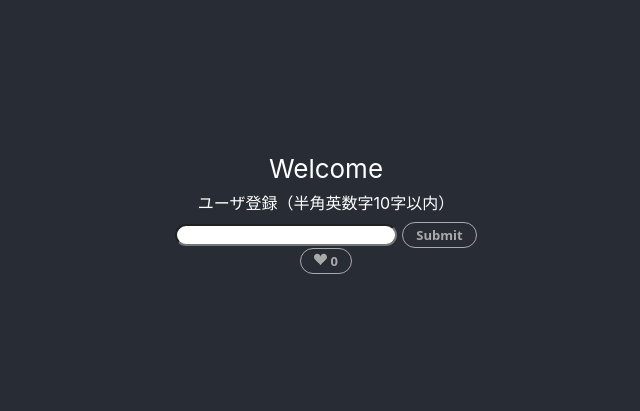
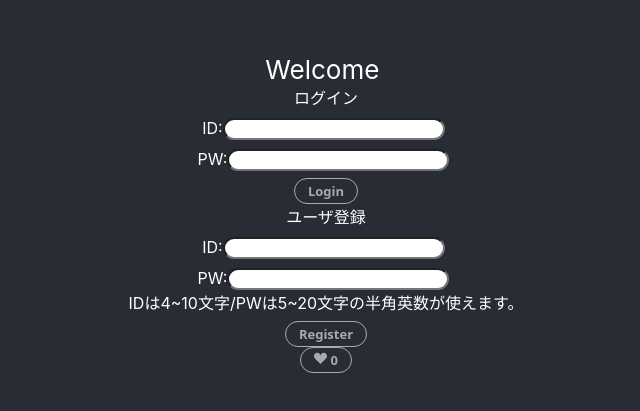
Before and after one commit to nkte8/favo-system, a React (Create React App) app in the folder frontend/: page / in a window 1280 px wide. Shown: the part 187-598 px from the top of the page, without its empty margins (314-954 px from the left). Built offline with nearby package versions, Linux system fonts and the light colour scheme; no server answers.

Commit message:
コンポーネントを改善

```diff
--- a/frontend/src/App.tsx
+++ b/frontend/src/App.tsx
@@ -1,22 +1,27 @@
 import React from 'react';
 // import logo from './logo.svg';
 import './App.css';
+
+import Userlabel from './components/userlabel/main'
+import UserForm from './components/userform/main'
 import Favobutton from './components/favobutton/main'
 import Favolabel from './components/favolabel/main'
-import Registeruser from './components/registeruser/main'
-import Userlabel from './components/userlabel/main'
 
-const api_url = "http://lsgh7xzkuz2dqul69u7lcr6hcgdtij9b.lambda-url.us-east-1.localhost.localstack.cloud:4566/"
+const api_url = "http://ujz4r4qyl12ptys7xniv42fbyhqvkuvj.lambda-url.ap-northeast-1.localhost.localstack.cloud:4566/"
 const page_name = "hoge"
-const localstrage_label = "user_name"
+
 function App() {
 	return (
 		<div className="App">
 			<header className="App-header">
-				<div>Welcome <Userlabel localstorage_id_key={localstrage_label}/></div>
-				<Registeruser localstorage_id_key={localstrage_label}/>
-				<Favobutton api_url={api_url} page_name={page_name} localstorage_id_key={localstrage_label} />
-				<Favolabel api_url={api_url} localstorage_id_key={localstrage_label} />
+				<div>Welcome&nbsp;
+					<Userlabel api_url={api_url} /></div>
+				<UserForm api_url={api_url} arg='auth' />
+				<UserForm api_url={api_url} arg='register' />
+				<Favobutton
+					api_url={api_url} page_name={page_name} />
+				<Favolabel
+					api_url={api_url} />
 			</header>
 		</div>
 	);
--- a/frontend/src/components/favobutton/main.tsx
+++ b/frontend/src/components/favobutton/main.tsx
@@ -1,70 +1,40 @@
 import React, { useState, useEffect } from 'react';
 
 import './main.css';
+import { favo_api, get_auth_local } from '@/utils/favoapi'
 
 interface Props {
-    api_url: string;
-    page_name: string;
-    localstorage_id_key: string;
+    api_url: string,
+    page_name: string,
 }
+export default function Favobutton({ api_url, page_name }: Props) {
 
-export default function Favobutton({ api_url, page_name, localstorage_id_key }: Props) {
+    const auth = get_auth_local()
 
-    // user情報をlocalstorageから取得
-    var user_name: string | null = null
-    if (typeof localStorage !== "undefined"){
-        const value = localStorage.getItem(localstorage_id_key);
-        if (value !== null) {
-            user_name = value
+    const [count, setCount] = useState(0);
+    const [active, setActive] = useState(false);
+
+    const runFavoApi = async (arg: "read" | "push") => {
+        try {
+            let c = await favo_api(api_url, page_name, auth.id, auth.secret, arg)
+            if (c.favcount !== null) {
+                setCount(c.favcount)
+            }
+            return (c.favcount !== null)
+        } catch (e) {
+            return false
         }
     }
 
-    const [count, setCount] = useState(0);
-    const [active, setActive] = useState(false);
-    const get_result = async () => fetch(api_url, {
-        method: 'POST',
-        headers: { 'Content-Type': 'application/json' },
-        body: JSON.stringify(
-            {
-                id: page_name,
-                user: user_name,
-                arg: "read",
-            }
-        )
-    }
-    ).then((response) => response.json()
-    ).then((data) => { setCount(data.favcount) }
-    ).catch(() => {
-        console.log("error");
-    })
-
-    const post_result = async () => fetch(api_url, {
-        method: 'POST',
-        headers: { 'Content-Type': 'application/json' },
-        body: JSON.stringify(
-            {
-                id: page_name,
-                user: user_name,
-                arg: "push",
-            }
-        )
-
-    }
-    ).then((response) => response.json()
-    ).then((data) => { setCount(data.favcount) }
-    ).catch(() => {
-        console.log("error");
-    })
-
     useEffect(() => {
         // 非同期処理の場合は、関数を定義しそれを呼び出すような形式で記述すること
-        get_result()
+        runFavoApi("read")
     }, [])
 
-    const handleClick = () => {
-        // setCount(count + 1);
-        setActive(true);
-        post_result();
+    const handleClick = async () => {
+        if (await runFavoApi("push")) {
+            setActive(true);
+        }
     };
 
     return (
--- a/frontend/src/components/favolabel/main.tsx
+++ b/frontend/src/components/favolabel/main.tsx
@@ -1,38 +1,29 @@
 import React, { useState, useEffect } from 'react';
+
+import { favo_api, get_auth_local } from '@/utils/favoapi'
 
 interface Props {
     api_url: string,
-    localstorage_id_key: string
 }
-export default function Favolabel({api_url, localstorage_id_key}:Props) {
 
-    // 初期値の設定
-    var load_user_name: string | null = null
-    if (typeof localStorage !== "undefined"){
-        const value = localStorage.getItem(localstorage_id_key);
-        if (value !== null) {
-            load_user_name = value
+export default function Favolabel({ api_url }: Props) {
+    const auth = get_auth_local()
+
+    const [count, setCount] = useState<number | null>(null);
+    useEffect(() => {
+        setCountFromApi()
+    }, [])
+
+    const setCountFromApi = async () => {
+        try {
+            let c = await favo_api(api_url, null, auth.id, auth.secret, "read")
+            if (c.favcount !== null) {
+                setCount(c.favcount)
+            }
+        } catch (e) {
+            setCount(null)
         }
     }
-    const [count, setCount] = useState(null);
-
-    useEffect(() => {
-        fetch(api_url, {
-            method: 'POST',
-            headers: { 'Content-Type': 'application/json' },
-            body: JSON.stringify(
-                {
-                    user: load_user_name,
-                    arg: "read",
-                }
-            )
-        }
-        ).then((response) => response.json()
-        ).then((data) => { setCount(data.favcount) }
-        ).catch(() => {
-            console.log("error");
-        })
-    }, [])
 
     return (
         <span>
--- a/frontend/src/components/registeruser/main.tsx
+++ /dev/null
@@ -1,41 +0,0 @@
-import React, { useState } from 'react';
-
-import './main.css';
-
-interface Props {
-    localstorage_id_key: string
-}
-export default function RegisterUserBox({localstorage_id_key}:Props) {
-
-    // 初期値の設定
-    var load_user_name = ""
-    if (typeof localStorage !== "undefined"){
-        const value = localStorage.getItem(localstorage_id_key);
-        if (value !== null) {
-            load_user_name = value
-        }
-    }
-
-    const [active_text, setText] = useState(load_user_name);
-
-    const onClickAddText = () => {
-        if (active_text.length >= 3 && active_text.length <= 10) {
-            localStorage.setItem(localstorage_id_key, active_text);
-        }
-    }
-
-    return (
-        <form className="register_user">
-            <label>ユーザ登録（半角英数字10字以内）</label>
-            <div className="register_box">
-                <input
-                    pattern="^([a-zA-Z0-9]{3,10})$"
-                    className='textbox'
-                    value={active_text}
-                    onChange={(event) => setText(event.target.value)}
-                />
-                <button className='submit' onClick={onClickAddText}>Submit</button>
-            </div>
-        </form>
-    );
-};
--- a/frontend/src/components/registeruser/main.css
+++ b/frontend/src/components/userform/main.css
@@ -1,14 +1,14 @@
-.register_user {
+.user_form {
     display:block;
 }
 
-.register_user button.submit {
+.user_form button.submit {
     appearance: button;
     border: none;
     box-sizing: border-box;
 }
 
-.register_user button.submit {
+.user_form button.submit {
     font-family: Meiryo, "Hiragino Sans", "Noto Sans", sans-serif;
     cursor: pointer;
     background: transparent;
@@ -21,17 +21,31 @@
     transition: 0.05s linear;
 }
 
-.register_user button.submit:active  {
+.user_form button.submit:active  {
     transform: scale(0.90);
 }
 
-.register_user input.textbox {
+.user_form input.textbox {
     font-family: Meiryo, "Hiragino Sans", "Noto Sans", sans-serif;
     border-radius: 20px;
     padding: 0% 10px;
     margin-right: 5px;
 }
 
-.register_user label {
+.user_form label {
     font-size: medium;
 }
+
+.user_form input[type=text]:invalid, input[type=password]:invalid {
+    background: pink;
+}
+
+.user_form .context {
+    font-size: medium;
+}
+
+.user_form .alert {
+    background: #e77;
+    border-radius: 5px;
+    padding: 3px;
+}
--- /dev/null
+++ b/frontend/src/components/userform/main.tsx
@@ -0,0 +1,97 @@
+import React, { useState } from 'react';
+
+import './main.css';
+import { favo_api, set_auth_local } from '@/utils/favoapi'
+
+interface Props {
+    api_url: string,
+    arg: "auth" | "register",
+}
+export default function LoginUserBox({ api_url, arg }: Props) {
+
+    const [userid, setUserid] = useState("");
+    const [secret, setSecret] = useState("");
+    const [msg, setMsg] = useState<string | null>(null);
+
+    const form_msg = arg == "auth" ? "ログイン" : "ユーザ登録"
+    const button_msg = arg == "auth" ? "Login" : "Register"
+
+    const userid_pattern = "^([a-zA-Z0-9]{4,10})$"
+    const secret_pattern = "^([a-zA-Z0-9]{5,20})$"
+
+    const onClickLogin = async () => {
+        if (userid.match(userid_pattern) && secret.match(secret_pattern)) {
+            try {
+                let result = await favo_api(api_url, null, userid, secret, arg);
+                switch (result.statusCode) {
+                    case 200:
+                        set_auth_local({ id: userid, secret: secret })
+                        window.location.reload();
+                        break;
+                    case 401:
+                        setMsg("ID/PWの組み合わせが誤っています。");
+                        break;
+                    case 409:
+                        setMsg("すでに使用されているIDです。");
+                        break;
+                    case 500:
+                        setMsg("不明なサーバーエラーが発生しました。");
+                        break;
+                }
+            } catch (e) {
+                setMsg("不明なサーバーエラーが発生しました。")
+            }
+        } else {
+            setMsg("IDは4~10文字/PWは5~20文字の半角英数で指定してください")
+        }
+    }
+
+    const handleKeyDown = (e: React.KeyboardEvent<HTMLInputElement>) => {
+        if (e.nativeEvent.isComposing || e.key !== 'Enter') return
+        onClickLogin()
+    }
+
+    return (
+        <div className="user_form">
+            <div className="context">
+                {form_msg}
+            </div>
+            {msg !== null &&
+                <div className='context alert'>
+                    {msg}
+                </div>
+            }
+            <div>
+                <label>ID:</label><input
+                    type='text'
+                    className='textbox'
+                    pattern={userid_pattern}
+                    value={userid}
+                    onKeyDown={handleKeyDown}
+                    onChange={(event) => setUserid(event.target.value)}
+                />
+            </div>
+            <div>
+                <label>PW:</label><input
+                    type='password'
+                    className='textbox'
+                    pattern={secret_pattern}
+                    value={secret}
+                    onKeyDown={handleKeyDown}
+                    onChange={(event) => setSecret(event.target.value)}
+                />
+            </div>
+            {
+                arg == "register" &&
+                <div className="context">
+                    IDは4~10文字/PWは5~20文字の半角英数が使えます。
+                </div>
+            }
+            <div>
+                <button className='submit' onClick={onClickLogin}>
+                    {button_msg}
+                </button>
+            </div>
+        </div>
+    );
+};
--- a/frontend/src/components/userlabel/main.tsx
+++ b/frontend/src/components/userlabel/main.tsx
@@ -1,22 +1,35 @@
-import React from 'react';
+import React, { useState, useEffect } from 'react';
+import { favo_api, get_auth_local, rm_auth_local } from '@/utils/favoapi'
 
 interface Props {
-    localstorage_id_key: string
+    api_url: string
 }
-export default function Userlabel({localstorage_id_key}:Props) {
+export default function Userlabel({api_url}:Props) {
+    const [username, setUsername] = useState<string | null>(null);
 
-    // 初期値の設定
-    var load_user_name = ""
-    if (typeof localStorage !== "undefined"){
-        const value = localStorage.getItem(localstorage_id_key);
-        if (value !== null) {
-            load_user_name = value
+    let auth = get_auth_local()
+    const checkUserByApi = async () => {
+        if (auth.id !== null && auth.secret !== null){
+            try {
+                let r = await favo_api(api_url, null, auth.id, auth.secret, "auth")
+                if (r.statusCode == 200){
+                    setUsername(auth.id)
+                } else {
+                    rm_auth_local()
+                }
+            } catch (e) {
+                rm_auth_local()
+            }
         }
     }
 
+    useEffect(() => {
+        checkUserByApi()
+    }, [])
+
     return (
         <span>
-            {load_user_name}
+            {username}
         </span>
     );
 };
--- /dev/null
+++ b/frontend/src/utils/favoapi.ts
@@ -0,0 +1,71 @@
+// APIからのリスポンスを定義
+type ApiResponse = {
+    statusCode: number;
+    favcount: number | null;
+}
+
+export const favo_api = async (
+    api_url: string,
+    id: string | null,
+    userid: string | null,
+    secret: string | null,
+    arg: "read" | "auth" | "register" | "push",
+): Promise<ApiResponse> =>
+    fetch(api_url, {
+        method: 'POST',
+        headers: { 'Content-Type': 'application/json' },
+        body: JSON.stringify(
+            {
+                id: id,
+                user: userid,
+                secret: secret,
+                arg: arg,
+            })
+    }
+    ).then((response) => response.json()
+    ).catch(() => {
+        console.log("error");
+    })
+
+
+// localstorage関連
+interface LocalStorageInfo {
+    id: string;
+    secret: string;
+}
+
+const localstorage_id_key_name = "user_name"
+const localstorage_secret_key_name = "secret"
+
+export const get_auth_local = ():LocalStorageInfo => {
+    var load_user_name: string = ""
+    var load_user_secret: string = ""
+    if (typeof localStorage !== "undefined") {
+        let __uid = localStorage.getItem(localstorage_id_key_name);
+        let __sec = localStorage.getItem(localstorage_secret_key_name);
+        load_user_name = __uid !== null ? __uid : ""
+        load_user_secret = __sec !== null && __uid !== "" ? __sec : ""
+    }
+    return {
+        id: load_user_name,
+        secret: load_user_secret
+    }
+}
+
+export const set_auth_local = ({id, secret}:LocalStorageInfo): boolean => {
+    if (typeof localStorage !== "undefined") {
+        localStorage.setItem(localstorage_id_key_name, id);
+        localStorage.setItem(localstorage_secret_key_name, secret);
+        return true
+    }
+    return false
+}
+
+export const rm_auth_local = (): boolean => {
+    if (typeof localStorage !== "undefined") {
+        localStorage.removeItem(localstorage_id_key_name);
+        localStorage.removeItem(localstorage_secret_key_name);
+        return true
+    }
+    return false
+}
```
